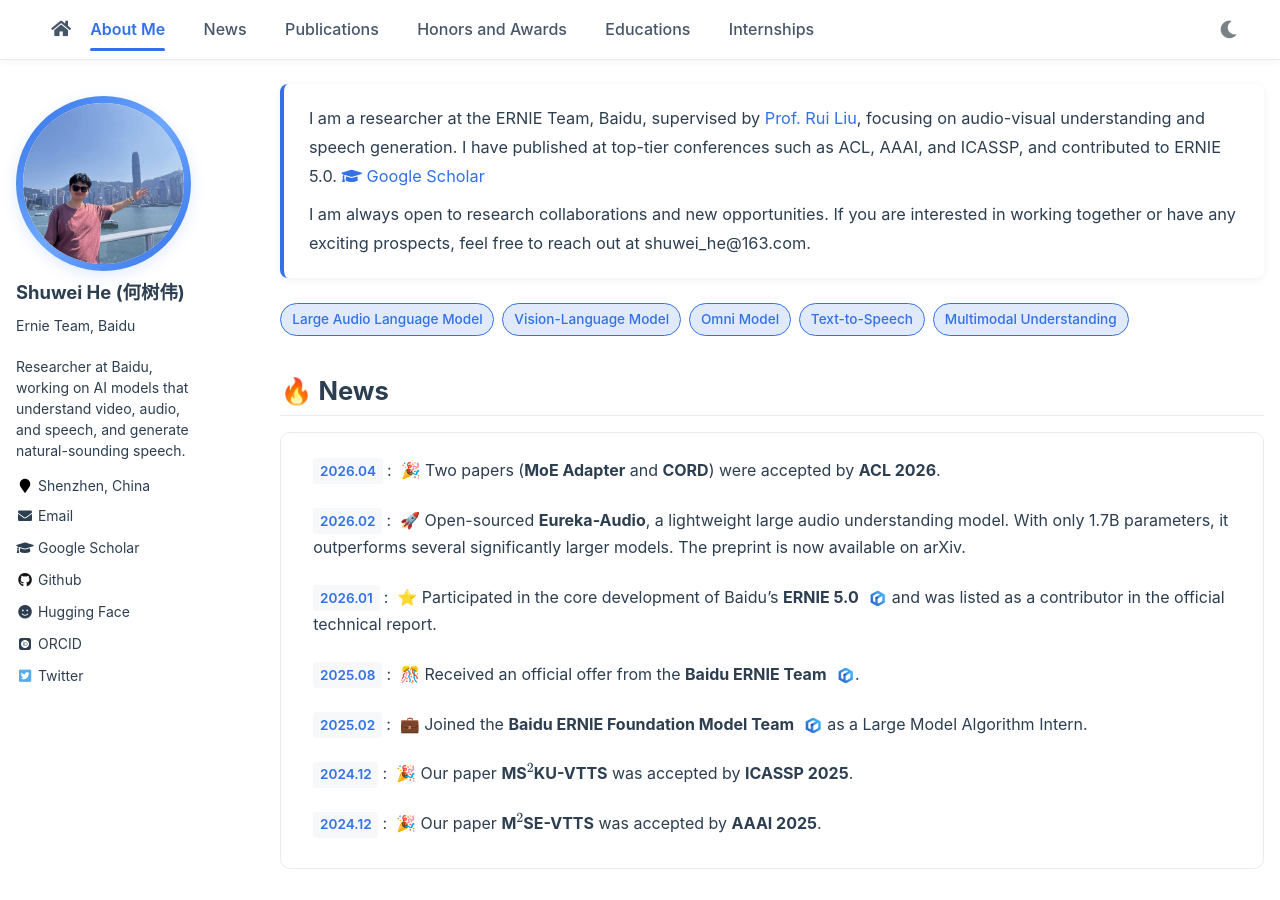
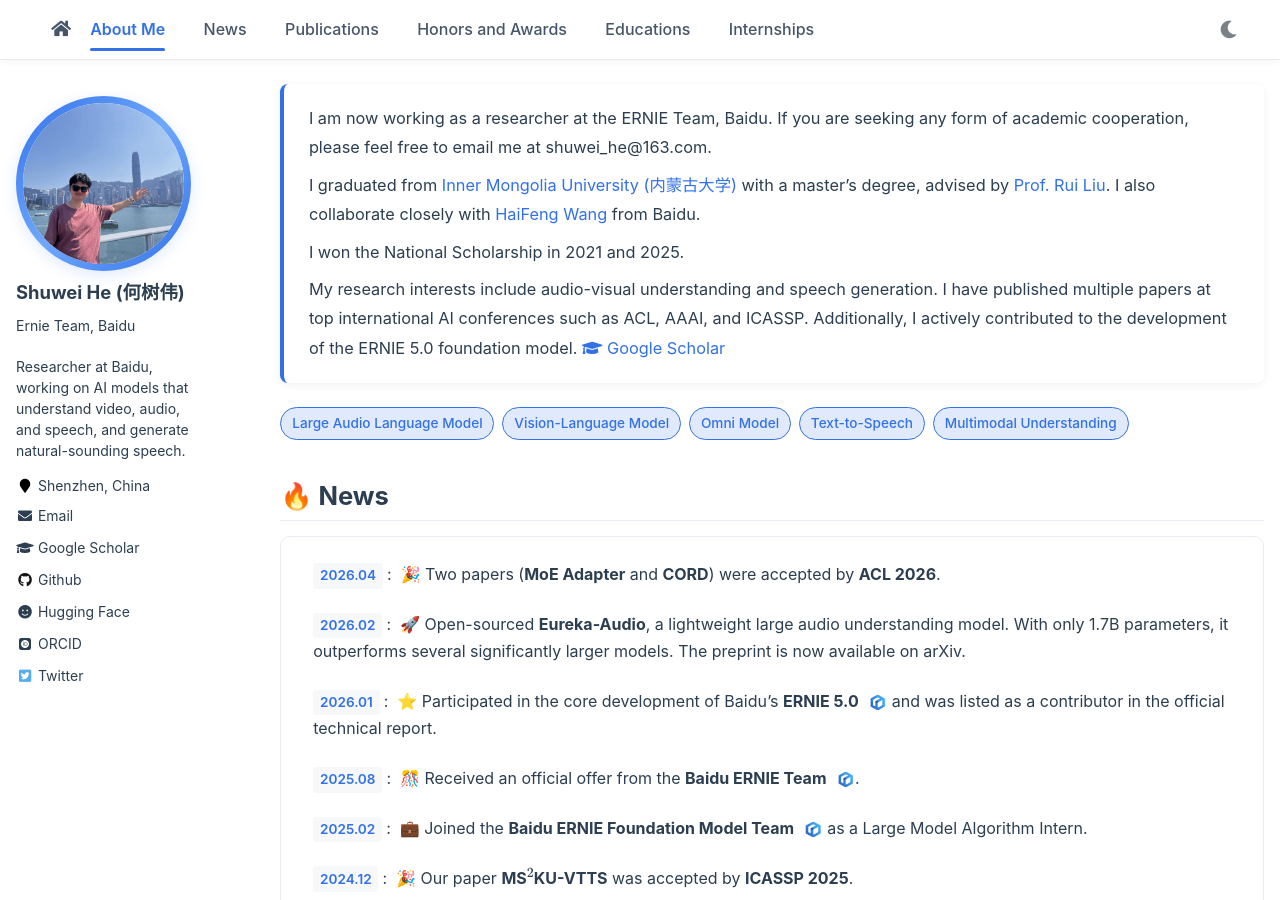
Before and after one commit to he-shuwei/he-shuwei.github.io, a Jekyll site: the page built from _pages/about.md, in a window 1280 px wide and 900 px high. Built offline with Jekyll 4.4.1, drawn with Linux system fonts in a browser that asks for light colours; comment, search, counter and statistics services are not loaded.

Commit message:
Add HaiFeng Wang homepage link

```diff
--- a/_pages/about.md
+++ b/_pages/about.md
@@ -13,9 +13,13 @@ redirect_from:
 
 <div class="about-intro" markdown="1">
 
-I am a researcher at the ERNIE Team, Baidu, supervised by [Prof. Rui Liu](https://ttslr.github.io/), focusing on audio-visual understanding and speech generation. I have published at top-tier conferences such as ACL, AAAI, and ICASSP, and contributed to ERNIE 5.0. <a href='https://scholar.google.com/citations?user=nikCmlkAAAAJ'><i class="fas fa-graduation-cap"></i> Google Scholar</a>
+I am now working as a researcher at the ERNIE Team, Baidu. If you are seeking any form of academic cooperation, please feel free to email me at shuwei_he@163.com.
 
-I am always open to research collaborations and new opportunities. If you are interested in working together or have any exciting prospects, feel free to reach out at shuwei_he@163.com.
+I graduated from [Inner Mongolia University (内蒙古大学)](https://www.imu.edu.cn/) with a master's degree, advised by [Prof. Rui Liu](https://ttslr.github.io/). I also collaborate closely with [HaiFeng Wang](https://haifengwang.net/) from Baidu.
+
+I won the National Scholarship in 2021 and 2025.
+
+My research interests include audio-visual understanding and speech generation. I have published multiple papers at top international AI conferences such as ACL, AAAI, and ICASSP. Additionally, I actively contributed to the development of the ERNIE 5.0 foundation model. <a href='https://scholar.google.com/citations?user=nikCmlkAAAAJ'><i class="fas fa-graduation-cap"></i> Google Scholar</a>
 
 </div>
 
```
